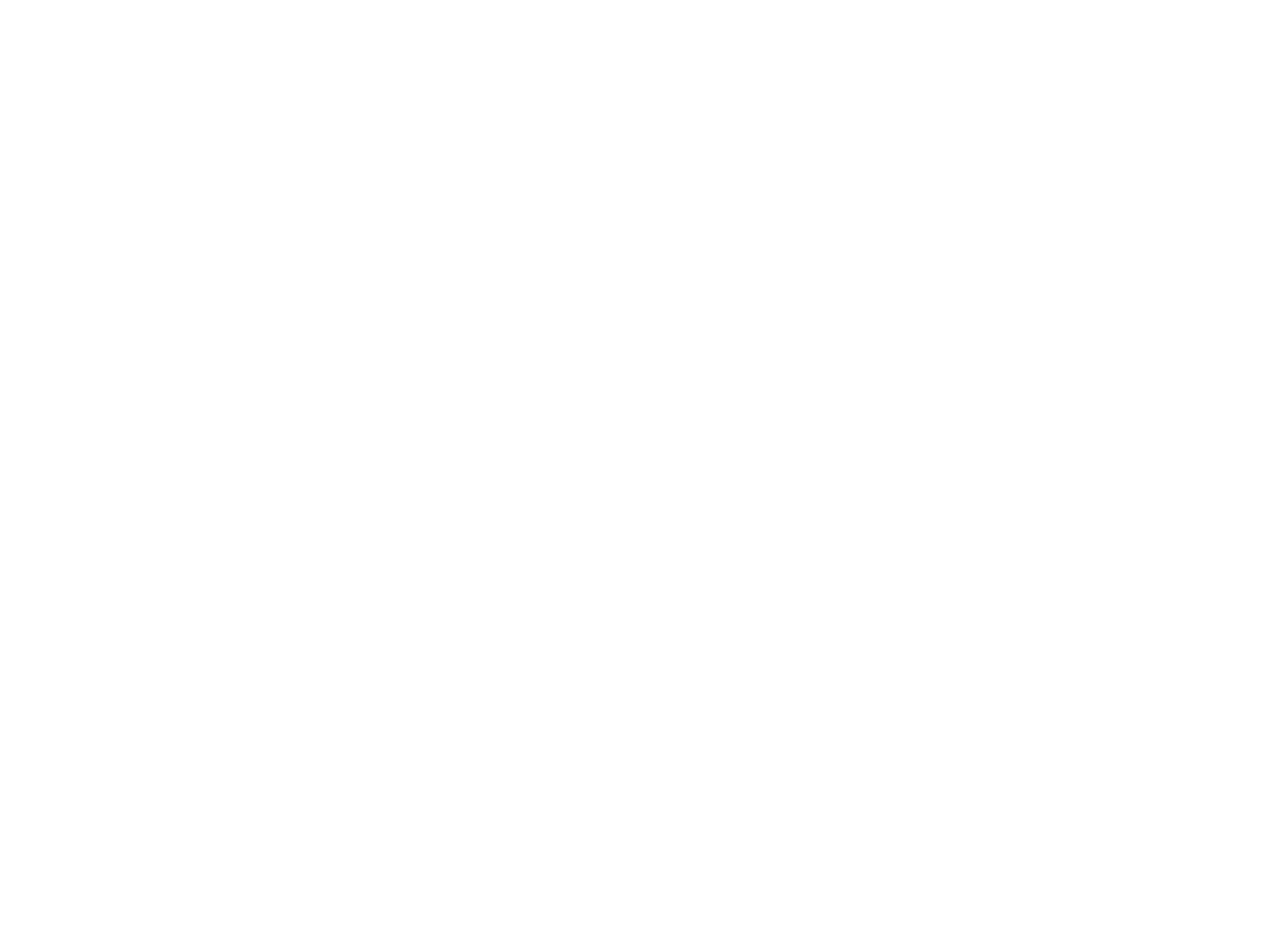
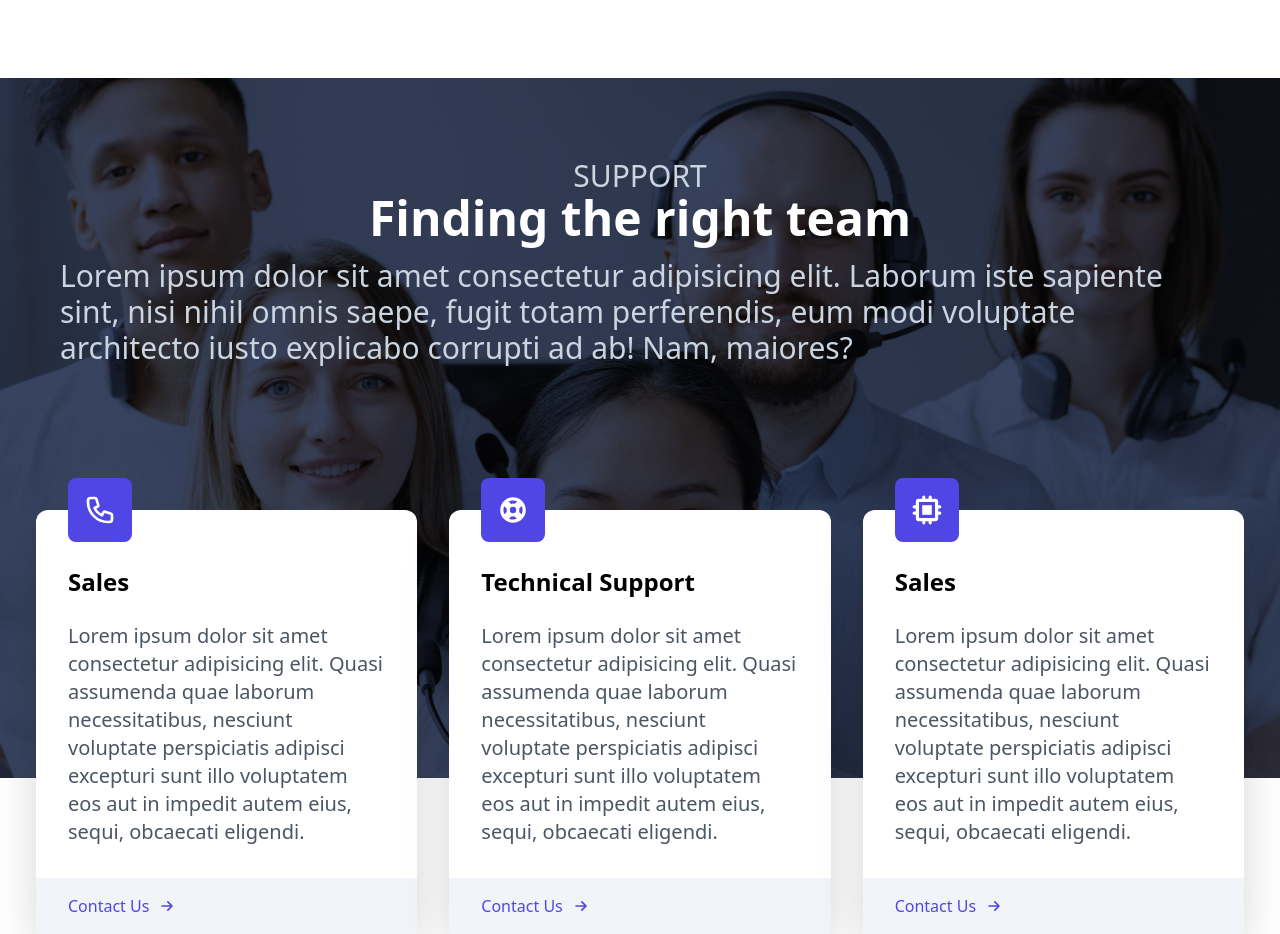
Before and after one commit to nephydecode/cloud-app-tailwind, a React (Create React App) app: page / in a window 1280 px wide. Shown: the part 1320-2254 px from the top of the page. Before the commit the page ends 1398 px from the top, so only its background shows below. Built offline with nearby package versions, Linux system fonts and the light colour scheme.

Commit message:
feat: add Support Page

```diff
--- a/src/App.js
+++ b/src/App.js
@@ -2,6 +2,7 @@
 import About from './components/About';
 import Hero from './components/Hero';
 import Navbar from './components/Navbar';
+import Support from './components/Support';
 
 function App() {
   return (
@@ -9,6 +10,7 @@
     <Navbar/>
     <Hero/>
     <About/>
+    <Support/>
     </>
   );
 }
--- /dev/null
+++ b/src/components/Support.jsx
@@ -0,0 +1,57 @@
+import React from 'react';
+
+import { PhoneIcon, ArrowSmRightIcon } from '@heroicons/react/outline'
+import { ChipIcon, SupportIcon, Supporticon } from '@heroicons/react/solid'
+
+import supportImg from '../assets/support.jpeg';
+
+const Support = () => {
+    return (
+        <div className='w-full h-screen mt-24'>
+            <div className='w-full h-[700px] bg-gray-900/90 absolute'>
+                <img className='w-full h-full object-cover mix-blend-overlay' src={supportImg} alt="Customer Service Support background image" />
+            </div>
+            <div className='max-w-[1240px] mx-auto text-white relative'>
+                <div className='px-10 py-12'>
+                    <h2 className='text-3xl pt-8 text-slate-300 uppercase text-center'>Support</h2>
+                    <h3 className='text-5xl font-bold tpy-6 text-center'>Finding the right team</h3>
+                    <p className='py-4 text-3xl text-slate-300'> Lorem ipsum dolor sit amet consectetur adipisicing elit. Laborum iste sapiente sint, nisi nihil omnis saepe, fugit totam perferendis, eum modi voluptate architecto iusto explicabo corrupti ad ab! Nam, maiores?</p>
+                </div>
+                <div className='grid grid-cols-1 lg:grid-cols-3 relative gap-x-8 gap-y-16 px-4 pt-12 sm:pt-20 text-black'>
+                    <div className='bg-white rounded-xl shadow-2xl'>
+                        <div className='p-8'>
+                            <PhoneIcon className='w-16 p-4 bg-indigo-600 text-white rounded-lg mt-[-4rem]'/>
+                            <h3 className='font-bold text-2xl my-6'>Sales</h3>
+                            <p className='text-gray-600 text-xl'>Lorem ipsum dolor sit amet consectetur adipisicing elit. Quasi assumenda quae laborum necessitatibus, nesciunt voluptate perspiciatis adipisci excepturi sunt illo voluptatem eos aut in impedit autem eius, sequi, obcaecati eligendi.</p>
+                        </div>
+                        <div className='bg-slate-100 pl-8 py-4'>
+                            <p className='flex items-center text-indigo-600'>Contact Us <ArrowSmRightIcon className='w-5 ml-2'/></p>
+                        </div>
+                    </div>
+                    <div className='bg-white rounded-xl shadow-2xl'>
+                        <div className='p-8'>
+                            <SupportIcon className='w-16 p-4 bg-indigo-600 text-white rounded-lg mt-[-4rem]'/>
+                            <h3 className='font-bold text-2xl my-6'>Technical Support</h3>
+                            <p className='text-gray-600 text-xl'>Lorem ipsum dolor sit amet consectetur adipisicing elit. Quasi assumenda quae laborum necessitatibus, nesciunt voluptate perspiciatis adipisci excepturi sunt illo voluptatem eos aut in impedit autem eius, sequi, obcaecati eligendi.</p>
+                        </div>
+                        <div className='bg-slate-100 pl-8 py-4'>
+                            <p className='flex items-center text-indigo-600'>Contact Us <ArrowSmRightIcon className='w-5 ml-2'/></p>
+                        </div>
+                    </div>
+                    <div className='bg-white rounded-xl shadow-2xl'>
+                        <div className='p-8'>
+                            <ChipIcon className='w-16 p-4 bg-indigo-600 text-white rounded-lg mt-[-4rem]'/>
+                            <h3 className='font-bold text-2xl my-6'>Sales</h3>
+                            <p className='text-gray-600 text-xl'>Lorem ipsum dolor sit amet consectetur adipisicing elit. Quasi assumenda quae laborum necessitatibus, nesciunt voluptate perspiciatis adipisci excepturi sunt illo voluptatem eos aut in impedit autem eius, sequi, obcaecati eligendi.</p>
+                        </div>
+                        <div className='bg-slate-100 pl-8 py-4'>
+                            <p className='flex items-center text-indigo-600'>Contact Us <ArrowSmRightIcon className='w-5 ml-2'/></p>
+                        </div>
+                    </div>
+                </div>
+            </div>
+        </div>
+     );
+}
+
+export default Support;
```
